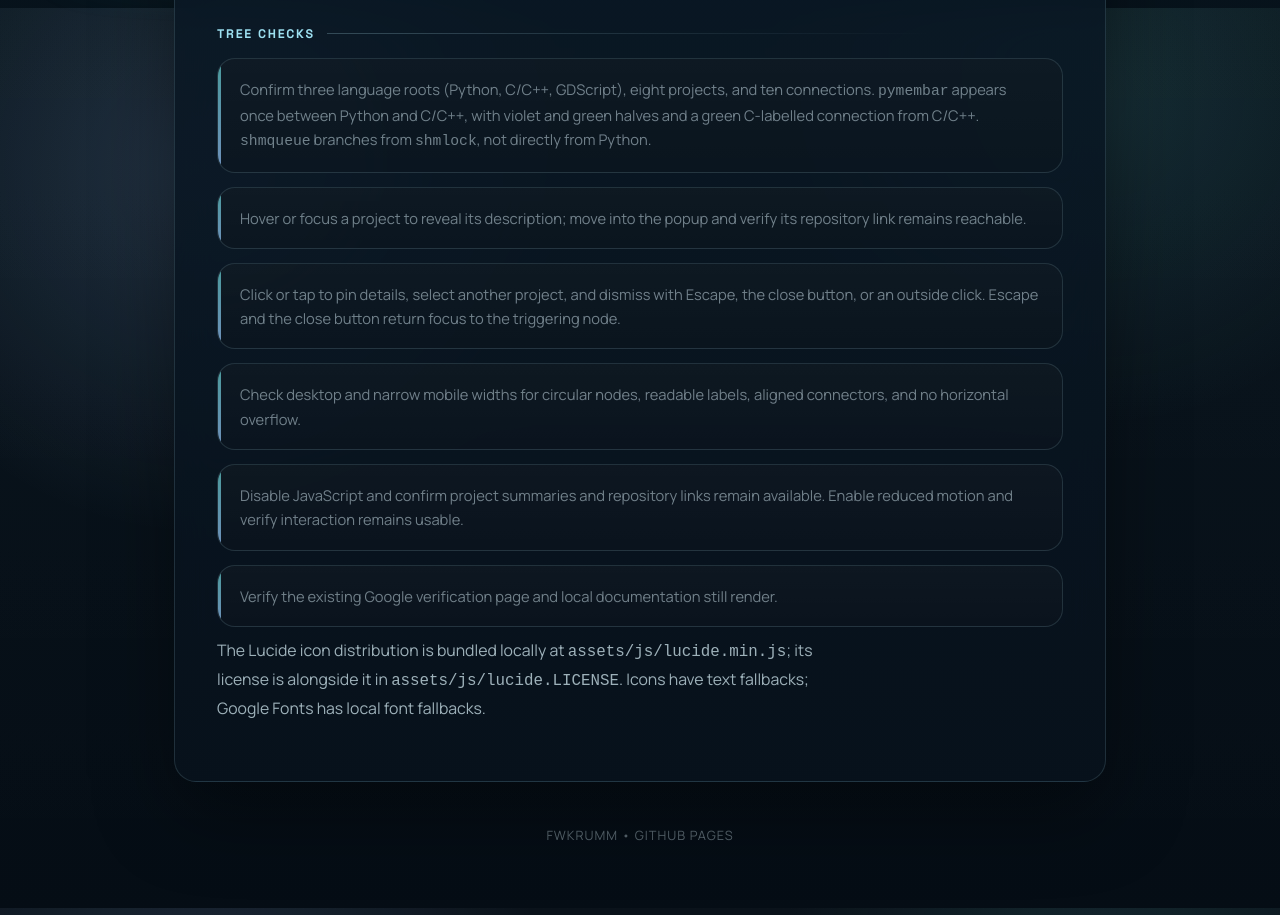
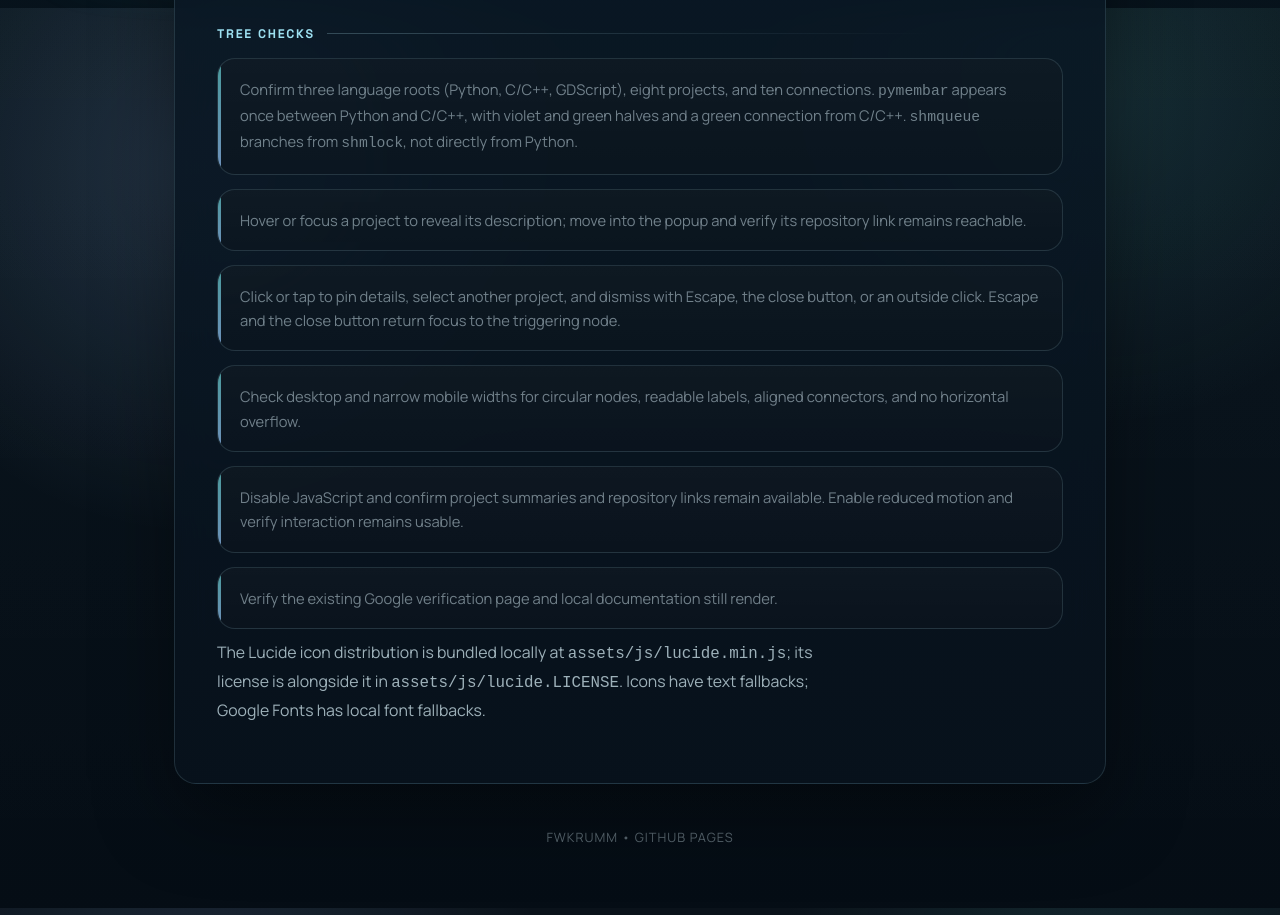
Before and after one commit to fwkrumm/fwkrumm.github.io, a Jekyll site: the page built from docs/local_testing.md, in a window 1280 px wide. Shown: the part 892-1807 px from the top of the page. Built offline with Jekyll 4.4.1, drawn with Linux system fonts in a browser that asks for light colours; our own code applies the rules of GitHub Pages for plain Markdown files.

Commit message:
remove redundant label

```diff
--- a/docs/local_testing.md
+++ b/docs/local_testing.md
@@ -33,7 +33,7 @@ Jekyll generates `_site`; do not edit it manually. If a running watcher misses n
 
 ## Tree Checks
 
-- Confirm three language roots (Python, C/C++, GDScript), eight projects, and ten connections. `pymembar` appears once between Python and C/C++, with violet and green halves and a green C-labelled connection from C/C++. `shmqueue` branches from `shmlock`, not directly from Python.
+- Confirm three language roots (Python, C/C++, GDScript), eight projects, and ten connections. `pymembar` appears once between Python and C/C++, with violet and green halves and a green connection from C/C++. `shmqueue` branches from `shmlock`, not directly from Python.
 - Hover or focus a project to reveal its description; move into the popup and verify its repository link remains reachable.
 - Click or tap to pin details, select another project, and dismiss with Escape, the close button, or an outside click. Escape and the close button return focus to the triggering node.
 - Check desktop and narrow mobile widths for circular nodes, readable labels, aligned connectors, and no horizontal overflow.
```
Also changed, not shown: index.md (+1 -1 lines).
